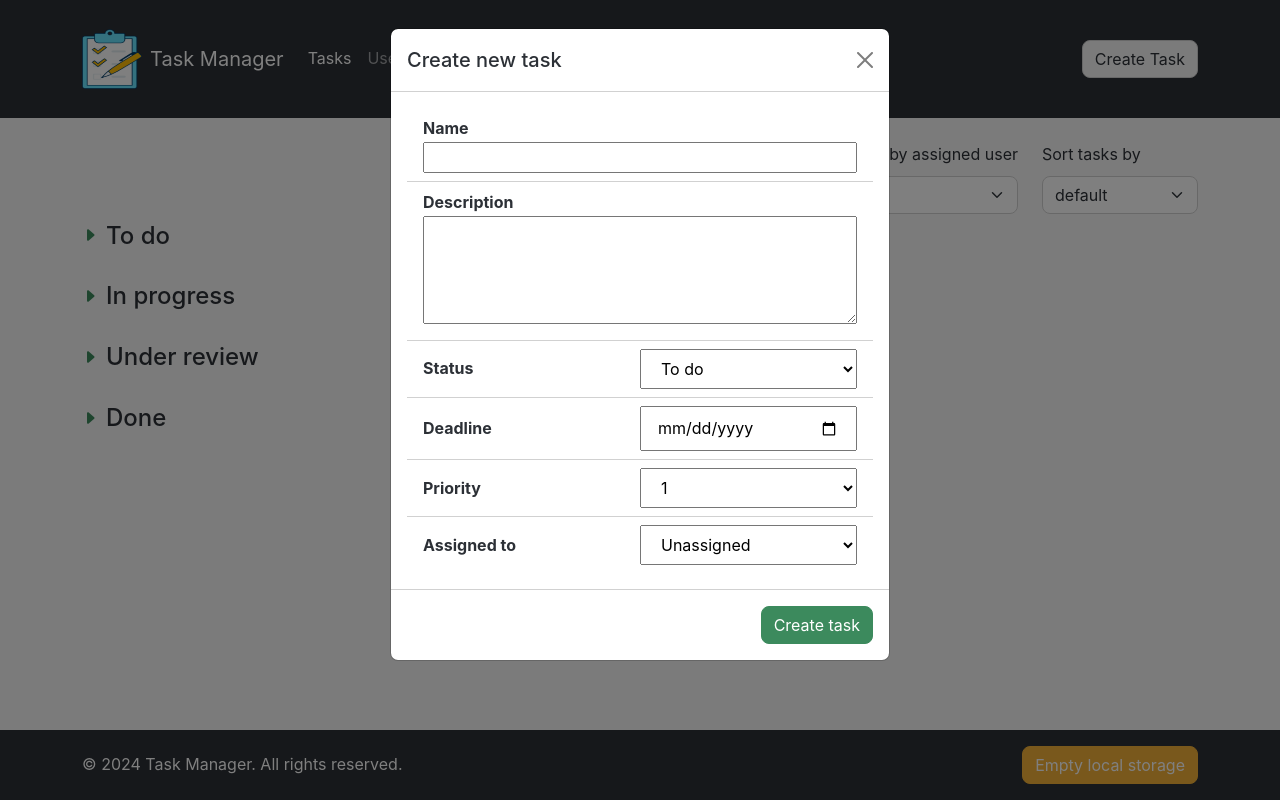
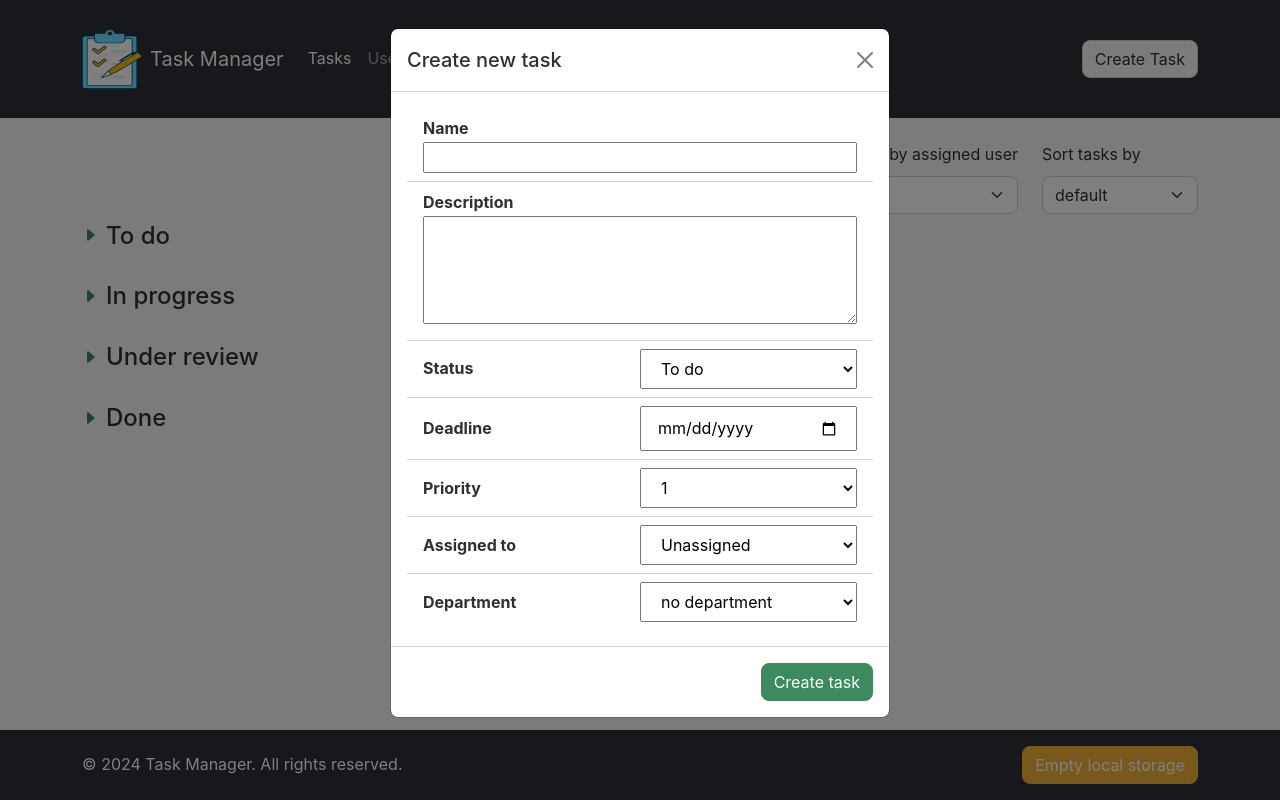
Before and after one commit to ivarsaris/taskmanager, an Angular app: page /tasks in a window 1280 px wide. Both pictures are taken after a click on the button "Create Task". Built offline with nearby package versions, Linux system fonts and the light colour scheme.

Commit message:
add possibility to assign task to a department, display tasks in department model

```diff
--- a/src/app/tasks/edit-task/edit-task.component.html
+++ b/src/app/tasks/edit-task/edit-task.component.html
@@ -45,6 +45,14 @@
                             </select>
                         </li>
                         <li class="list-group-item d-flex align-items-center justify-content-between align-center">
+                            <label for="task-priority"><strong>Department</strong></label>
+                            <select #taskDepartmentInput class="modal-input w-50 py-2 px-3" name="task-department"
+                                id="task-department">
+                                <option *ngFor="let department of department_list" [value]="department">{{
+                                    department.name }}</option>
+                            </select>
+                        </li>
+                        <li class="list-group-item d-flex align-items-center justify-content-between align-center">
                             <label for="task-assignee"><strong>Assigned to</strong></label>
                             <select #taskAssigneeInput class="modal-input w-50 py-2 px-3" name="task-assignee"
                                 id="task-assignee">
--- a/src/app/tasks/edit-task/edit-task.component.ts
+++ b/src/app/tasks/edit-task/edit-task.component.ts
@@ -7,6 +7,7 @@ import { NgFor, NgIf } from '@angular/common';
 import { task_statuses } from '../task.parts.list';
 import { task_priorities } from '../task.parts.list';
 import { users_list } from '../../users/users.list';
+import { department_list } from '../../departments/departments.list';
 
 @Component({
   selector: 'app-edit-task',
@@ -23,6 +24,7 @@ export class EditTaskComponent {
   task_statuses = task_statuses;
   task_priorities = task_priorities;
   users_list = users_list;
+  department_list = department_list;
 
   // set viewchild on input elements to get their values
   @ViewChild('taskNameInput') taskNameInput!: ElementRef;
@@ -30,6 +32,7 @@ export class EditTaskComponent {
   @ViewChild('taskStatusInput') taskStatusInput!: ElementRef;
   @ViewChild('taskDateDeadlineInput') taskDateDeadlineInput!: ElementRef;
   @ViewChild('taskPriorityInput') taskPriorityInput!: ElementRef;
+  @ViewChild('taskDepartmentInput') taskDepartmentInput!: ElementRef;
   @ViewChild('taskAssigneeInput') taskAssigneeInput!: ElementRef;
 
   ngOnInit() {
@@ -45,6 +48,7 @@ export class EditTaskComponent {
     const taskStatus = this.taskStatusInput.nativeElement.value;
     const taskDateDeadline = this.taskDateDeadlineInput.nativeElement.value;
     const taskPriority = this.taskPriorityInput.nativeElement.value;
+    const taskDepartment = this.taskDepartmentInput.nativeElement.value;
     const taskAssignee = Number(this.taskAssigneeInput.nativeElement.value);
     const taskId = this.currentTaskToEdit!.id;
     const taskDateCreated = this.currentTaskToEdit!.date_created;
@@ -57,7 +61,8 @@ export class EditTaskComponent {
       date_created: taskDateCreated,
       date_deadline: taskDateDeadline,
       priority: taskPriority,
-      status: taskStatus
+      status: taskStatus,
+      department: taskDepartment
     }
 
     this.tasksService.editOpenTask(newTask);
--- a/src/app/tasks/new-task/new-task.component.html
+++ b/src/app/tasks/new-task/new-task.component.html
@@ -48,10 +48,17 @@
                                 <option *ngFor="let user of users_list" [value]="user.id">{{ user.name }}</option>
                             </select>
                         </li>
+                        <li class="list-group-item d-flex align-items-center justify-content-between align-center">
+                            <label for="task-priority"><strong>Department</strong></label>
+                            <select #taskDepartmentInput class="modal-input w-50 py-2 px-3" name="task-department"
+                                id="task-department">
+                                <option *ngFor="let department of department_list" [value]="department">{{
+                                    department.name }}</option>
+                            </select>
+                        </li>
                     </ul>
                 </div>
                 <div class="modal-footer">
-
                     <button type="button" class="btn btn-success" (click)="createNewTask()"
                         data-bs-dismiss="modal">Create
                         task</button>
--- a/src/app/tasks/new-task/new-task.component.ts
+++ b/src/app/tasks/new-task/new-task.component.ts
@@ -7,6 +7,7 @@ import { tasks_list } from '../tasks.list';
 import { type Task } from '../task.model';
 import { FormsModule } from '@angular/forms';
 import { TasksService } from '../tasks.service';
+import { department_list } from '../../departments/departments.list';
 
 @Component({
   selector: 'app-new-task',
@@ -21,6 +22,7 @@ export class NewTaskComponent {
   task_priorities = task_priorities;
   users_list = users_list;
   tasks_list = tasks_list;
+  department_list = department_list;
 
   private tasksService = inject(TasksService);
 
@@ -31,6 +33,7 @@ export class NewTaskComponent {
   @ViewChild('taskDateDeadlineInput') taskDateDeadlineInput!: ElementRef;
   @ViewChild('taskPriorityInput') taskPriorityInput!: ElementRef;
   @ViewChild('taskAssigneeInput') taskAssigneeInput!: ElementRef;
+  @ViewChild('taskDepartmentInput') taskDepartmentInput!: ElementRef;
   @ViewChild('newTaskModal') newTaskModal!: ElementRef;
   @ViewChild('newTaskForm') newTaskForm!: HTMLFormElement;
 
@@ -44,6 +47,7 @@ export class NewTaskComponent {
     const taskDateDeadline = this.taskDateDeadlineInput.nativeElement.value;
     const taskPriority = this.taskPriorityInput.nativeElement.value;
     const taskAssignee = Number(this.taskAssigneeInput.nativeElement.value);
+    const taskDepartment = Number(this.taskDepartmentInput.nativeElement.value);
     const currentDate = this.getCurrentDate();
     // get task with highest ID and add 1
     const newTaskId = Math.max(...this.tasks_list.map(task => task.id)) + 1;
@@ -56,7 +60,8 @@ export class NewTaskComponent {
       date_created: currentDate,
       date_deadline: taskDateDeadline,
       priority: taskPriority,
-      status: taskStatus
+      status: taskStatus,
+      department: taskDepartment
     }
 
     this.tasksService.createNewTask(newTask);
--- a/src/app/tasks/task.model.ts
+++ b/src/app/tasks/task.model.ts
@@ -7,4 +7,5 @@ export interface Task {
     date_deadline: string;
     priority: number;
     status: string;
+    department?: number;
 }
--- a/src/app/tasks/tasks.list.ts
+++ b/src/app/tasks/tasks.list.ts
@@ -7,7 +7,8 @@ export const tasks_list = [
         "date_created": "2024-05-18",
         "date_deadline": "2024-05-19",
         "priority": 1,
-        "assignee_id": 4
+        "assignee_id": 4,
+        "department": 1
     },
     {
         "id": 2,
@@ -17,7 +18,8 @@ export const tasks_list = [
         "date_created": "2024-01-25",
         "date_deadline": "2024-02-22",
         "priority": 5,
-        "assignee_id": 9
+        "assignee_id": 9,
+        "department": 2
     },
     {
         "id": 3,
@@ -27,7 +29,8 @@ export const tasks_list = [
         "date_created": "2024-05-01",
         "date_deadline": "2024-05-29",
         "priority": 5,
-        "assignee_id": 1
+        "assignee_id": 1,
+        "department": 1
     },
     {
         "id": 4,
@@ -37,7 +40,8 @@ export const tasks_list = [
         "date_created": "2024-03-09",
         "date_deadline": "2024-03-22",
         "priority": 3,
-        "assignee_id": 2
+        "assignee_id": 2,
+        "department": 3
     },
     {
         "id": 5,
@@ -47,7 +51,8 @@ export const tasks_list = [
         "date_created": "2024-05-13",
         "date_deadline": "2024-05-17",
         "priority": 0,
-        "assignee_id": 5
+        "assignee_id": 5,
+        "department": 5
     },
     {
         "id": 6,
@@ -57,7 +62,8 @@ export const tasks_list = [
         "date_created": "2024-01-29",
         "date_deadline": "2024-02-26",
         "priority": 5,
-        "assignee_id": 6
+        "assignee_id": 6,
+        "department": 5
     },
     {
         "id": 7,
@@ -67,7 +73,8 @@ export const tasks_list = [
         "date_created": "2024-01-25",
         "date_deadline": "2024-02-18",
         "priority": 4,
-        "assignee_id": 7
+        "assignee_id": 7,
+        "department": 3
     },
     {
         "id": 8,
@@ -77,7 +84,8 @@ export const tasks_list = [
         "date_created": "2024-02-05",
         "date_deadline": "2024-02-14",
         "priority": 2,
-        "assignee_id": 0
+        "assignee_id": 0,
+        "department": 3
     },
     {
         "id": 9,
@@ -87,7 +95,8 @@ export const tasks_list = [
         "date_created": "2024-04-04",
         "date_deadline": "2024-05-01",
         "priority": 4,
-        "assignee_id": 8
+        "assignee_id": 8,
+        "department": 1
     },
     {
         "id": 10,
@@ -97,7 +106,8 @@ export const tasks_list = [
         "date_created": "2024-05-17",
         "date_deadline": "2024-05-24",
         "priority": 1,
-        "assignee_id": 6
+        "assignee_id": 6,
+        "department": 5
     },
     {
         "id": 11,
@@ -107,7 +117,8 @@ export const tasks_list = [
         "date_created": "2024-05-16",
         "date_deadline": "2024-06-13",
         "priority": 5,
-        "assignee_id": 4
+        "assignee_id": 4,
+        "department": 1
     },
     {
         "id": 12,
@@ -117,7 +128,8 @@ export const tasks_list = [
         "date_created": "2024-02-10",
         "date_deadline": "2024-02-24",
         "priority": 4,
-        "assignee_id": 0
+        "assignee_id": 0,
+        "department": 2
     },
     {
         "id": 13,
@@ -127,7 +139,8 @@ export const tasks_list = [
         "date_created": "2024-01-13",
         "date_deadline": "2024-01-20",
         "priority": 3,
-        "assignee_id": 5
+        "assignee_id": 5,
+        "department": 2
     },
     {
         "id": 14,
@@ -137,7 +150,8 @@ export const tasks_list = [
         "date_created": "2024-04-11",
         "date_deadline": "2024-04-18",
         "priority": 2,
-        "assignee_id": 4
+        "assignee_id": 4,
+        "department": 5
     },
     {
         "id": 15,
@@ -147,7 +161,8 @@ export const tasks_list = [
         "date_created": "2024-01-11",
         "date_deadline": "2024-01-14",
         "priority": 1,
-        "assignee_id": 7
+        "assignee_id": 7,
+        "department": 4
     },
     {
         "id": 16,
@@ -157,7 +172,8 @@ export const tasks_list = [
         "date_created": "2024-01-29",
         "date_deadline": "2024-02-05",
         "priority": 2,
-        "assignee_id": 8
+        "assignee_id": 8,
+        "department": 5
     },
     {
         "id": 17,
--- a/src/app/tasks/tasks.service.ts
+++ b/src/app/tasks/tasks.service.ts
@@ -40,6 +40,15 @@ export class TasksService {
      */
     getTasksByStatus(status: string) {
         return [...this.filtered_tasks_list].filter(task => task.status === status);
+    }
+
+    /**
+     *
+     * @param {number} department - id of department
+     * @returns {Task[]} - array of tasks assigned to department
+     */
+    getTasksByDepartment(department: number) {
+        return [...this.filtered_tasks_list].filter(task => task.department === department);
     }
 
     /**
@@ -118,7 +127,7 @@ export class TasksService {
         }
     }
 
-    sortByDate(dateType: keyof Task) {
+    sortByDate(dateType: "date_created" | "date_deadline") {
         this.filtered_tasks_list = this.filtered_tasks_list.sort((task1: Task, task2: Task) => {
             return new Date(task1[dateType]).getTime() - new Date(task2[dateType]).getTime();
         });
```
Also changed, not shown: src/app/departments/detailed-department/detailed-department.component.html (+26 -5 lines), src/app/departments/detailed-department/detailed-department.component.ts (+12 -0 lines).
